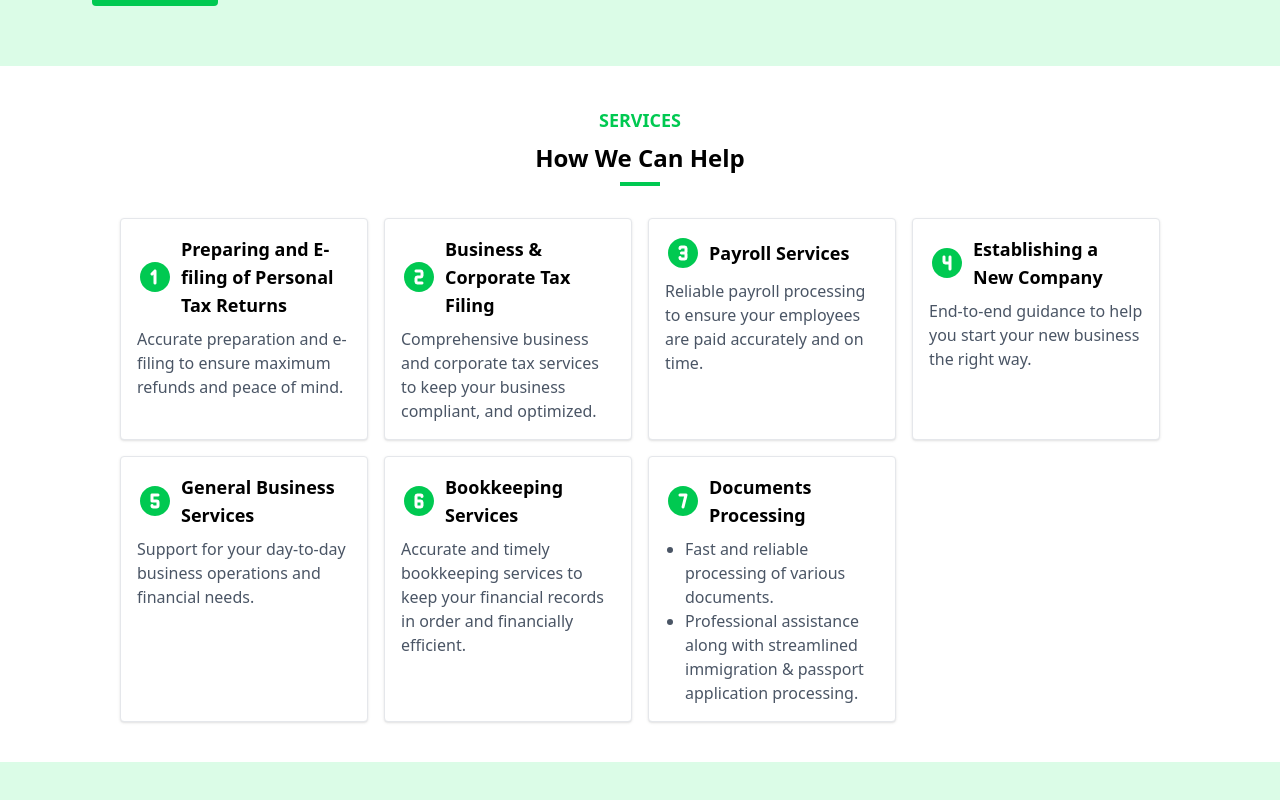
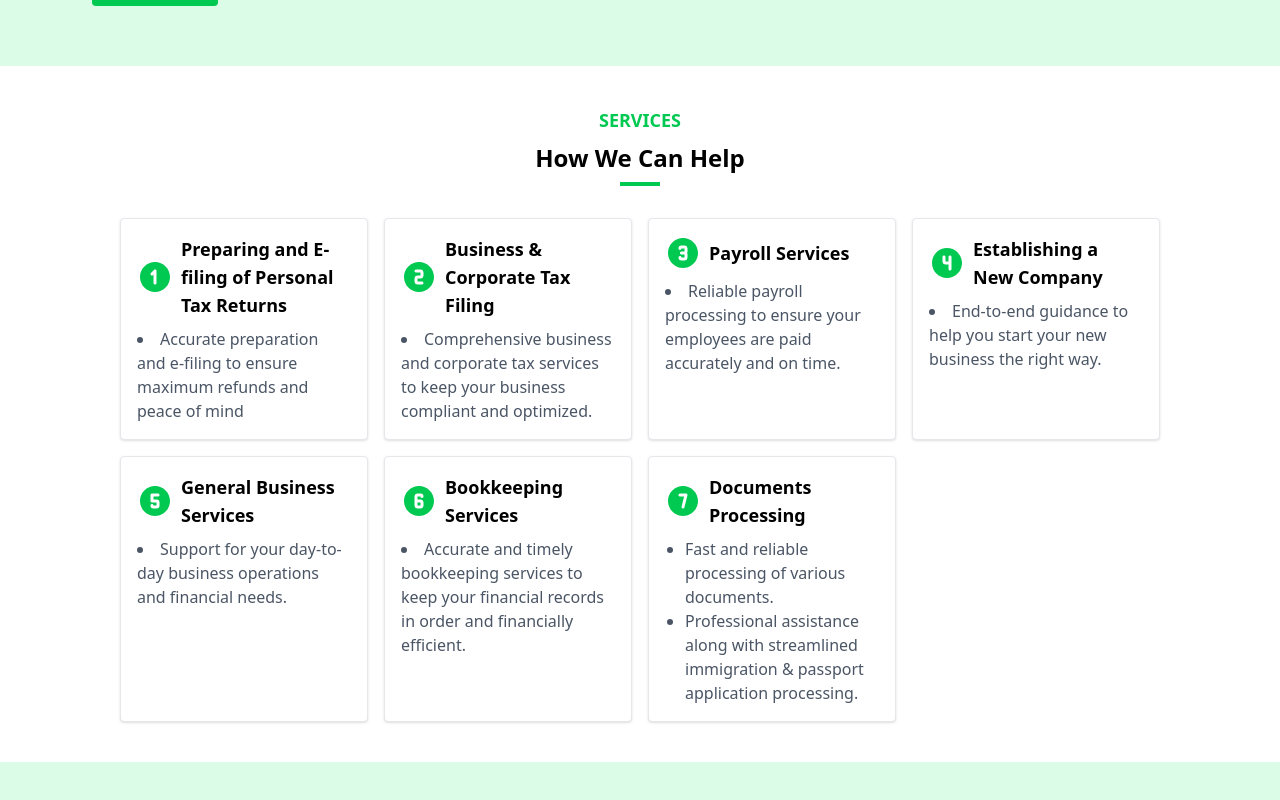
Before and after one commit to Hairum-Qureshi/sa-and-qureshi-accounting-website, a React (Vite) app in the folder apps/frontend/: page / in a window 1280 px wide. Shown: the part 502-1302 px from the top of the page. Built offline with nearby package versions, Linux system fonts and the light colour scheme.

Commit message:
made all text bullet points

```diff
--- a/apps/frontend/src/components/Services.tsx
+++ b/apps/frontend/src/components/Services.tsx
@@ -17,37 +17,37 @@ const services: Service[] = [
     icon: <TbCircleNumber1Filled className="text-green-500" />,
     title: "Preparing and E-filing of Personal Tax Returns",
     description:
-      "Accurate preparation and e-filing to ensure maximum refunds and peace of mind.",
+      "<li>Accurate preparation and e-filing to ensure maximum refunds and peace of mind</li>",
   },
   {
     icon: <TbCircleNumber2Filled className="text-green-500" />,
     title: "Business & Corporate Tax Filing",
     description:
-      "Comprehensive business and corporate tax services to keep your business compliant, and optimized.",
+      "<li>Comprehensive business and corporate tax services to keep your business compliant and optimized.</li>",
   },
   {
     icon: <TbCircleNumber3Filled className="text-green-500" />,
     title: "Payroll Services",
     description:
-      "Reliable payroll processing to ensure your employees are paid accurately and on time.",
+      "<li>Reliable payroll processing to ensure your employees are paid accurately and on time.</li>",
   },
   {
     icon: <TbCircleNumber4Filled className="text-green-500" />,
     title: "Establishing a New Company",
     description:
-      "End-to-end guidance to help you start your new business the right way.",
+      "<li>End-to-end guidance to help you start your new business the right way.</li>",
   },
   {
     icon: <TbCircleNumber5Filled className="text-green-500" />,
     title: "General Business Services",
     description:
-      "Support for your day-to-day business operations and financial needs.",
+      "<li>Support for your day-to-day business operations and financial needs.</li>",
   },
   {
     icon: <TbCircleNumber6Filled className="text-green-500" />,
     title: "Bookkeeping Services",
     description:
-      "Accurate and timely bookkeeping services to keep your financial records in order and financially efficient.",
+      "<li>Accurate and timely bookkeeping services to keep your financial records in order and financially efficient.</li>",
   },
   {
     icon: <TbCircleNumber7Filled className="text-green-500" />,
```
